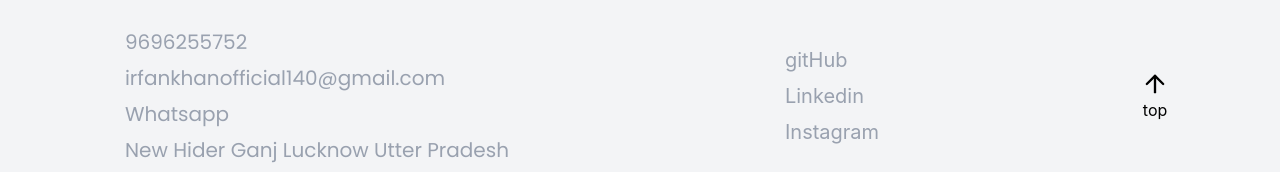
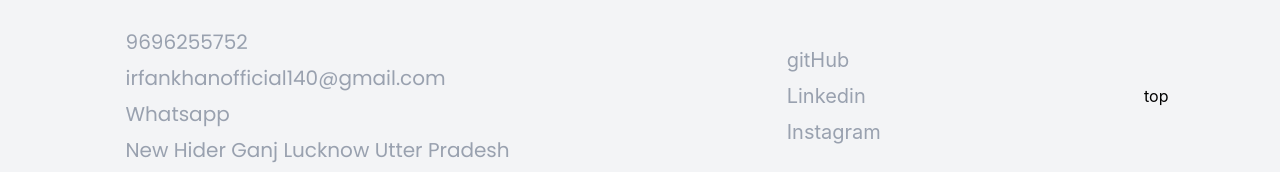
Before and after one commit to DevIrfankhan/Portfolio, a React (Vite) app: page / in a window 1280 px wide. Shown: the part 2978-3150 px from the top of the page. Built offline with nearby package versions, Linux system fonts and the light colour scheme; the HTML template or start-up script is replaced by a standard one.

Commit message:
New Update

```diff
--- a/src/components/Contact.jsx
+++ b/src/components/Contact.jsx
@@ -1,12 +1,5 @@
 // import React from 'react'
-import {
-  Phone,
-  Mail,
-  MessageCircle,
-  MapPin,
-    ArrowUp
 
-} from "lucide-react";
 const Contact = () => {
   const scrollTop = () => {
     window.scrollTo({
@@ -51,16 +44,17 @@ const Contact = () => {
         </div>
         <div  className="flex items-center justify-center gap-3.5 text-xl text-gray-400 " >
             <i className="fa-brands fa-square-linkedin text-3xl"></i>
-          <a href="https://github.com/DevIrfankhan">Linkedin</a>
+            <a href="https://www.linkedin.com/feed/">Linkedin</a>
         </div>
         <div  className="flex items-center justify-center gap-3.5 text-xl text-gray-400 " >
             <i class="fa-brands fa-instagram text-3xl"></i>
-          <a href="https://github.com/DevIrfankhan">Instagram</a>
+            <a href="https://www.instagram.com/irfan__k.h.a.n?stkn=cTF1b2xuNHdyMmts">Instagram</a>
         </div>
 </div>
         {/* box3 */}
         <div>
-          <button onClick={scrollTop} className="outline-0 border-0 cursor-pointer"> < ArrowUp size={28}/>top</button>
+          <i class="fa-solid fa-circle-arrow-up"></i>
+          <button onClick={scrollTop} className="outline-0 border-0 cursor-pointer"> top</button>
 
 
         </div>
```
